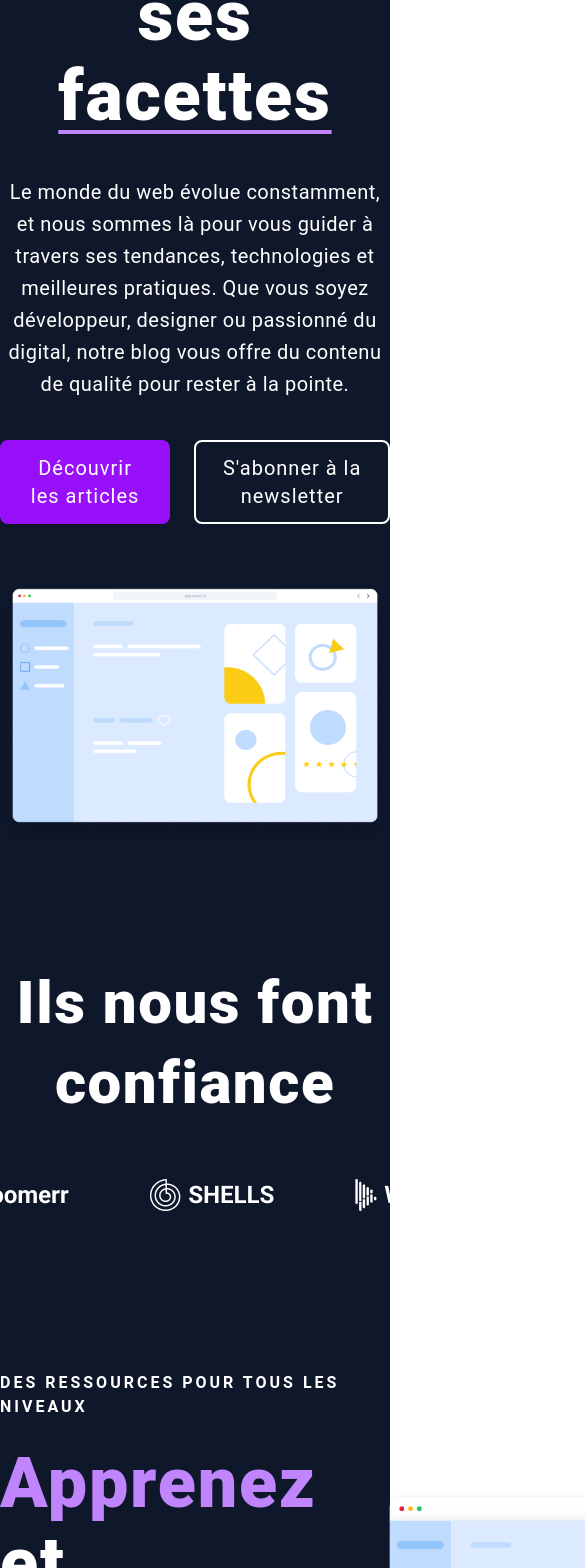
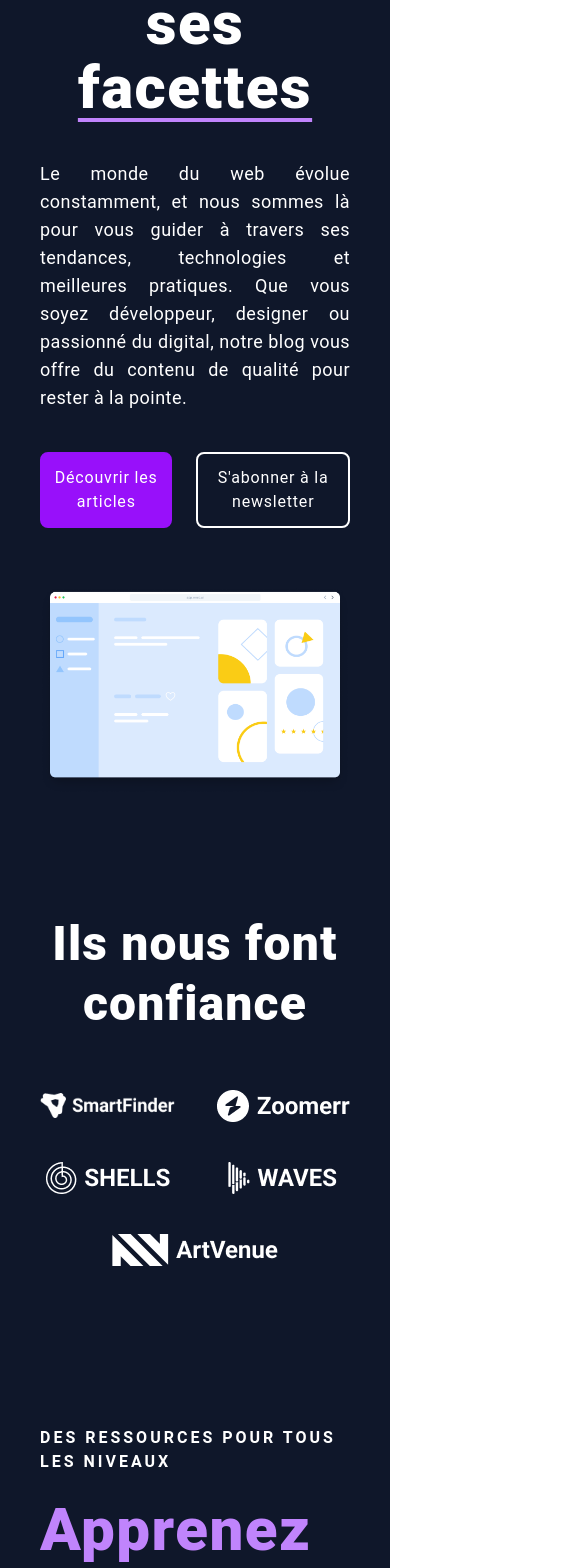
Before and after one commit to mMormin/weeb_Maxime_Mormin-Boudot, a React (Vite) app: page / in a window 390 px wide. Shown: the part 424-1992 px from the top of the page, 585 px wide, since content can reach past the window. Built offline with nearby package versions, Linux system fonts and the light colour scheme.

Commit message:
mobile Home page

```diff
--- a/src/App.tsx
+++ b/src/App.tsx
@@ -8,7 +8,7 @@ function App() {
     <div className="font-roboto bg-primary">
       <Header />
 
-      <main className="bg-primary">
+      <main className="bg-primary ">
         <Outlet />
       </main>
 
--- a/src/components/layout/Footer.tsx
+++ b/src/components/layout/Footer.tsx
@@ -85,13 +85,13 @@ const VibratingIcon = ({
 
 const Footer = () => {
   return (
-    <footer className="bg-white mt-12 px-6 md:px-20 py-15">
-      <div className="flex flex-col md:flex-row justify-between mb-15 gap-40">
-        <Link to="/" className="mb-8 md:mb-0">
+    <footer className="bg-white mt-12 px-10 md:px-20 py-15">
+      <div className="flex flex-col md:flex-row justify-between mb-15 md:gap-40">
+        <Link to="/" className="mb-8 md:mb-0 text-center md:text-left">
           <span className="font-bold text-3xl text-black">weeb</span>
         </Link>
 
-        <div className="grid grid-cols-2 md:grid-cols-4 gap-60 mr-40">
+        <div className="grid grid-cols-2 md:grid-cols-4 gap-10 md:gap-60 md:mr-40 text-center md:text-left">
           {Object.entries(footerLinks).map(([section, links]) => (
             <div key={section}>
               <h3 className="font-medium text-blue tracking-wide uppercase mb-5">
--- a/src/components/ui/Button.tsx
+++ b/src/components/ui/Button.tsx
@@ -28,7 +28,7 @@ const Button = ({
     : "bg-primary text-white border-white border-2";
 
   const commonStyles = [
-    compact ? "px-4 py-1 text-base" : "px-6 py-3 text-xl",
+    compact ? "px-4 py-1 text-base" : "md:px-6 px-3 py-3 md:text-xl",
     "tracking-wider",
     "rounded-lg",
     "transition-colors",
--- a/src/index.css
+++ b/src/index.css
@@ -10,6 +10,11 @@
   --text-large: 4.375rem;
 }
 
+html,
+body {
+  overflow-x: hidden;
+}
+
 input:-webkit-autofill,
 input:-webkit-autofill:hover,
 input:-webkit-autofill:focus,
--- a/src/pages/Home/sections/Articles.tsx
+++ b/src/pages/Home/sections/Articles.tsx
@@ -1,15 +1,19 @@
 import ArrowLink from "../../../components/ui/ArrowLink";
 import shapes from "../../../assets/shapes.svg";
+import { useMediaQuery } from "../../../utils/mediaQuery";
+import Button from "../../../components/ui/Button";
 
 const Articles = () => {
+  const isMobile = useMediaQuery("(max-width: 767px)");
+
   return (
-    <section className="text-white py-20">
-      <div className="max-w-7xl mx-auto flex items-center justify-between gap-28">
-        <div>
+    <section className="text-white py-20 px-10 md:px-0">
+      <div className="max-w-7xl mx-auto flex flex-col md:flex-row items-center justify-between gap-28">
+        <div className="px-10 md:px-0">
           <img
             src={shapes}
             alt="Description du SVG"
-            className="size-auto max-w-[416px]"
+            className="size-auto md:w-[416px]"
           />
         </div>
 
@@ -18,18 +22,24 @@ const Articles = () => {
             Le web, un écosystème en constante évolution
           </p>
 
-          <h2 className="text-large font-extrabold tracking-wide leading-20 text-secondary">
+          <h2 className="text-6xl md:text-large font-extrabold tracking-wide leading-16 md:leading-20 text-secondary">
             Restez informé des <br />
             dernières <span className="text-white">tendances</span>
           </h2>
 
-          <p className="text-lg tracking-wide">
+          <p className="text-lg tracking-wide text-justify md:text-left">
             Chaque semaine, nous analysons les nouveautés du web : frameworks
             émergents, bonnes pratiques SEO, accessibilité, et bien plus encore.
             Ne manquez aucune actualité du digital !
           </p>
 
-          <ArrowLink to="/articles" text="Lire les articles récents" />
+          {isMobile ? (
+            <div className="flex justify-center items-center mt-10">
+              <Button text="Lire les articles récents" to="/articles" primary />
+            </div>
+          ) : (
+            <ArrowLink to="/articles" text="Lire les articles récents" />
+          )}
         </div>
       </div>
     </section>
--- a/src/pages/Home/sections/Intro.tsx
+++ b/src/pages/Home/sections/Intro.tsx
@@ -3,10 +3,10 @@ import image from "../../../assets/image.png";
 
 const Intro = () => {
   return (
-    <section className="text-white py-10 pt-40">
+    <section className="text-white py-10 pt-40 px-10 md:px-0">
       <div className="max-w-4xl mx-auto text-center flex flex-col items-center justify-center gap-15">
         <div>
-          <h1 className="text-large font-extrabold tracking-wide leading-20">
+          <h1 className="text-6xl md:text-large font-extrabold tracking-wide leading-16 md:leading-20">
             Explorez le <span className="font-light text-secondary">Web</span>{" "}
             sous toutes
             <br />
@@ -16,7 +16,7 @@ const Intro = () => {
             </span>
           </h1>
 
-          <p className="text-xl leading-8 tracking-wide my-10">
+          <p className="md:text-xl text-lg md:leading-8 tracking-wide my-10 text-justify md:text-left">
             Le monde du web évolue constamment, et nous sommes là pour vous
             guider à travers ses tendances, technologies et meilleures
             pratiques. Que vous soyez développeur, designer ou passionné du
@@ -31,7 +31,11 @@ const Intro = () => {
           </div>
         </div>
 
-        <img src={image} alt="Illustration" className="w-full" />
+        <img
+          src={image}
+          alt="Illustration d'un navigateur"
+          className="size-auto max-w-[1100px] w-full"
+        />
       </div>
     </section>
   );
--- a/src/pages/Home/sections/Partners.tsx
+++ b/src/pages/Home/sections/Partners.tsx
@@ -6,22 +6,30 @@ import logoZ from "../../../assets/logos/logo_zoomerr.png";
 
 const Partners = () => {
   return (
-    <section className="text-white py-20">
+    <section className="text-white py-20 px-10 md:px-0">
       <div className="max-w-4xl mx-auto text-center flex flex-col items-center justify-center gap-14">
-        <h2 className="text-6xl font-extrabold tracking-wide leading-20">
+        <h2 className="text-5xl md:text-6xl font-extrabold tracking-wide leading-15 md:leading-20">
           Ils nous font confiance
         </h2>
 
-        <div className="flex items-center justify-center gap-20">
-          <img src={logoSf} alt="Illustration" className="size-auto" />
+        <div className="grid grid-cols-2 gap-10 place-items-center md:flex md:flex-row md:justify-center md:items-center md:gap-10">
+          <img
+            src={logoSf}
+            alt="Logo de SmartFinder"
+            className="size-auto w-auto"
+          />
 
-          <img src={logoZ} alt="Illustration" className="size-auto" />
+          <img src={logoZ} alt="Logo de Zoomerr" className="size-auto w-auto" />
 
-          <img src={logoS} alt="Illustration" className="size-auto" />
+          <img src={logoS} alt="Logo de Shells" className="size-auto w-auto" />
 
-          <img src={logoW} alt="Illustration" className="size-auto" />
+          <img src={logoW} alt="Logo de Waves" className="size-auto w-auto" />
 
-          <img src={logoA} alt="Illustration" className="size-auto" />
+          <img
+            src={logoA}
+            alt="Logo de ArtVenue"
+            className="size-auto w-auto col-span-2 md:col-span-1"
+          />
         </div>
       </div>
     </section>
--- a/src/pages/Home/sections/Ressources.tsx
+++ b/src/pages/Home/sections/Ressources.tsx
@@ -1,30 +1,55 @@
 import image from "../../../assets/image02.png";
 import ArrowLink from "../../../components/ui/ArrowLink";
+import Button from "../../../components/ui/Button";
+import { useMediaQuery } from "../../../utils/mediaQuery";
 
 const Ressources = () => {
+  const isMobile = useMediaQuery("(max-width: 767px)");
+
   return (
-    <section className="text-white py-20">
+    <section className="text-white py-20 px-10 md:px-0">
       <div className="max-w-7xl mx-auto flex items-center justify-between">
         <div className="space-y-6">
           <p className="font-bold uppercase tracking-[3px]">
             Des ressources pour tous les niveaux
           </p>
 
-          <h2 className="text-large font-extrabold tracking-wide leading-20 text-secondary">
-            Apprenez <span className="text-white">et</span> <br />
+          <h2 className="text-6xl md:text-large font-extrabold tracking-wide leading-16 md:leading-20 text-secondary">
+            Apprenez <span className="text-white">et</span>{" "}
+            <span className="hidden md:inline">
+              <br />
+            </span>
             Progressez
           </h2>
 
-          <p className="text-lg tracking-wide">
+          <p className="text-lg tracking-wide text-justify md:text-left">
             Que vous débutiez en développement web ou que vous soyez un expert
             cherchant à approfondir vos connaissances, nous vous proposons des
             tutoriels, guides et bonnes pratiques pour apprendre efficacement.
           </p>
 
-          <ArrowLink to="/ressources" text="Explorer les ressources" />
+          <div className="md:hidden flex justify-center items-center">
+            <img
+              src={image}
+              alt="Illustration d'un navigateur"
+              className="size-auto w-auto max-w-[80%]"
+            />
+          </div>
+
+          {isMobile ? (
+            <div className="flex justify-center items-center mt-10">
+              <Button text="Explorer les ressources" to="/ressources" primary />
+            </div>
+          ) : (
+            <ArrowLink to="/ressources" text="Explorer les ressources" />
+          )}
         </div>
 
-        <img src={image} alt="Illustration" className="" />
+        <img
+          src={image}
+          alt="Illustration d'un navigateur"
+          className="size-auto w-auto hidden md:block"
+        />
       </div>
     </section>
   );
--- /dev/null
+++ b/src/utils/mediaQuery.tsx
@@ -0,0 +1,17 @@
+import { useEffect, useState } from "react";
+
+export function useMediaQuery(query: string) {
+  const [matches, setMatches] = useState(false);
+
+  useEffect(() => {
+    const media = window.matchMedia(query);
+    setMatches(media.matches);
+
+    const listener = () => setMatches(media.matches);
+    media.addEventListener("change", listener);
+
+    return () => media.removeEventListener("change", listener);
+  }, [query]);
+
+  return matches;
+}
```
